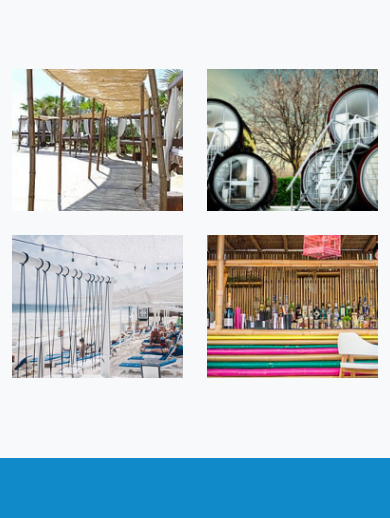
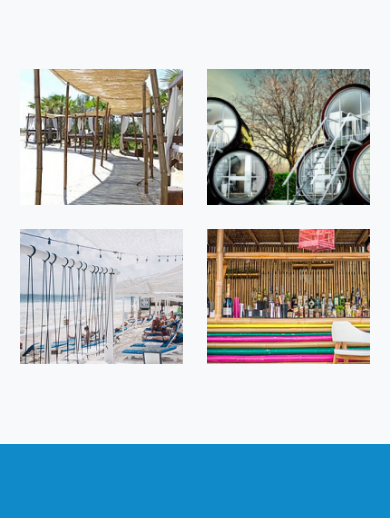
Before and after one commit to GitMarkPaul/cocoons, a plain HTML site: page gallery.html in a window 390 px wide. Shown: the part 717-1235 px from the top of the page. Drawn offline with nearby package versions, Linux system fonts and the light colour scheme.

Commit message:
ui updates

```diff
--- a/gallery.html
+++ b/gallery.html
@@ -83,18 +83,26 @@
                     </div>
                 </div>
 
-                <div class="row row-cols-xl-4 row-cols-lg-4 row-cols-md-3 row-cols-2 g-4 mt-5">
+                <div class="row row-cols-xl-4 row-cols-lg-4 row-cols-md-3 row-cols-2 g-4 mt-5" id="gallery">
                     <div class="col">
-                        <img src="img/gallery/gallery-1.jpg" class="img-responsive w-100" alt="">
+                        <a href="#" data-src="img/gallery/gallery-1.jpg">
+                            <img src="img/gallery/gallery-1.jpg" class="img-responsive w-100" alt="">
+                        </a>
                     </div>
                     <div class="col">
-                        <img src="img/gallery/gallery-2.jpg" class="img-responsive w-100" alt="">
+                        <a href="img/gallery/gallery-2.jpg">
+                            <img src="img/gallery/gallery-2.jpg" class="img-responsive w-100" alt="">
+                        </a>
                     </div>
                     <div class="col">
-                        <img src="img/gallery/gallery-3.jpg" class="img-responsive w-100" alt="">
+                        <a href="img/gallery/gallery-3.jpg">
+                            <img src="img/gallery/gallery-3.jpg" class="img-responsive w-100" alt="">
+                        </a>
                     </div>
                     <div class="col">
-                        <img src="img/gallery/gallery-4.jpg" class="img-responsive w-100" alt="">
+                        <a href="img/gallery/gallery-4.jpg">
+                            <img src="img/gallery/gallery-4.jpg" class="img-responsive w-100" alt="">
+                        </a>
                     </div>
                 </div>
             </div>
@@ -190,6 +198,8 @@
         </div>
     </footer>
 
+    <!-- Global Script -->
+    <script lang="text/javascript" src="js/scripts.js"></script>
     <!-- Bootstrap -->
     <script src="https://cdn.jsdelivr.net/npm/bootstrap@5.0.0-beta3/dist/js/bootstrap.bundle.min.js" integrity="sha384-JEW9xMcG8R+pH31jmWH6WWP0WintQrMb4s7ZOdauHnUtxwoG2vI5DkLtS3qm9Ekf" crossorigin="anonymous"></script>
     <!-- Jquery -->
@@ -201,8 +211,5 @@
     <script nomodule src="https://cdn.jsdelivr.net/npm/@ionic/core/dist/ionic/ionic.js"></script>
     <!-- AOS -->
     <script src="https://unpkg.com/aos@2.3.1/dist/aos.js"></script>
-    <script>
-        AOS.init();
-    </script>
 </body>
 </html>
--- a/sass/abstracts/_breakpoints.scss
+++ b/sass/abstracts/_breakpoints.scss
@@ -122,6 +122,11 @@
         }
     }
 
+    .container {
+        padding-left: 20px;
+        padding-right: 20px;
+    }
+
     // Home Banner Section
     .home-banner-section {
         .container {
--- a/sass/layouts/_navbar.scss
+++ b/sass/layouts/_navbar.scss
@@ -10,6 +10,7 @@
     }
 
     .navbar-toggler {
+        padding: 0;
         display: none;
 
         ion-icon {
```
Also changed, not shown: index.html (+2 -2 lines), sass/main.css, 1 other file.
